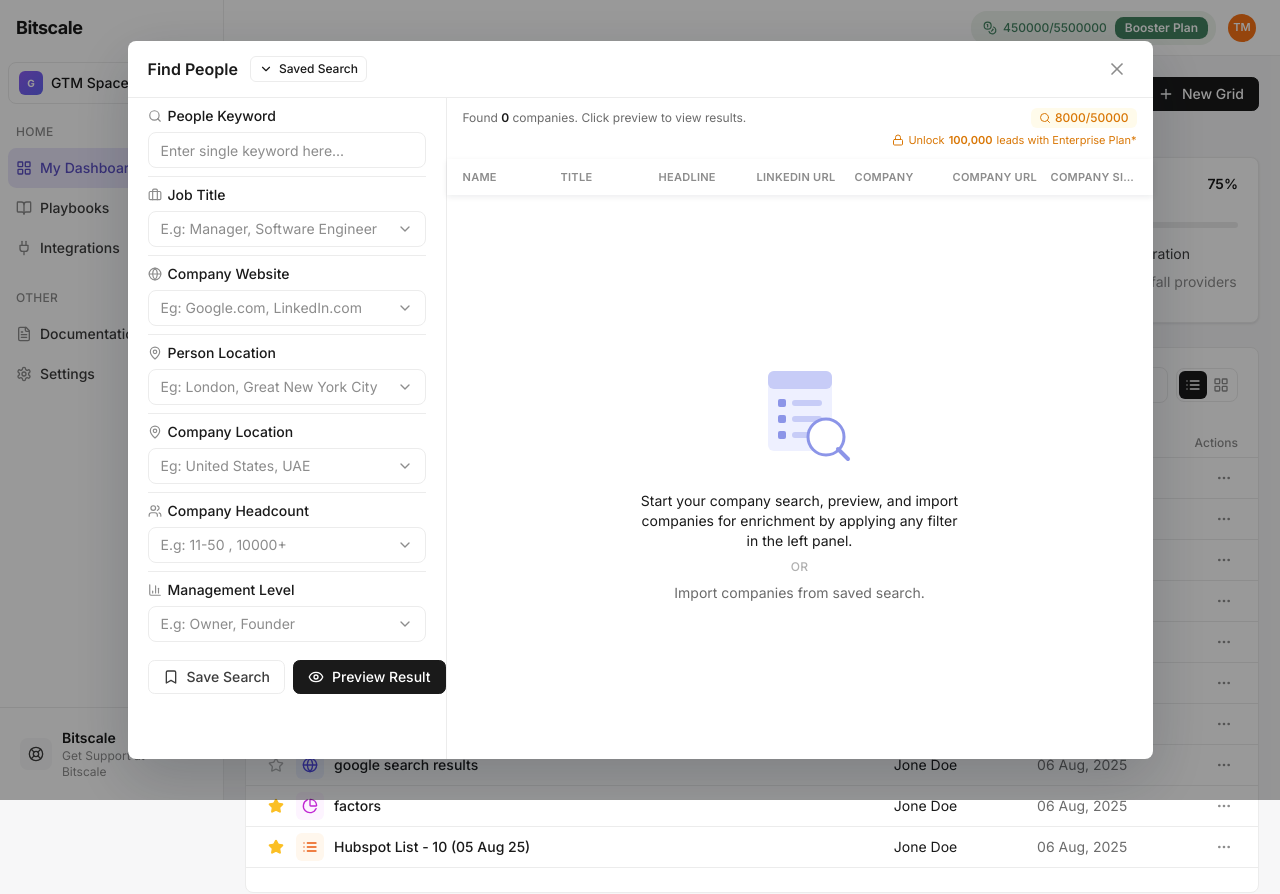
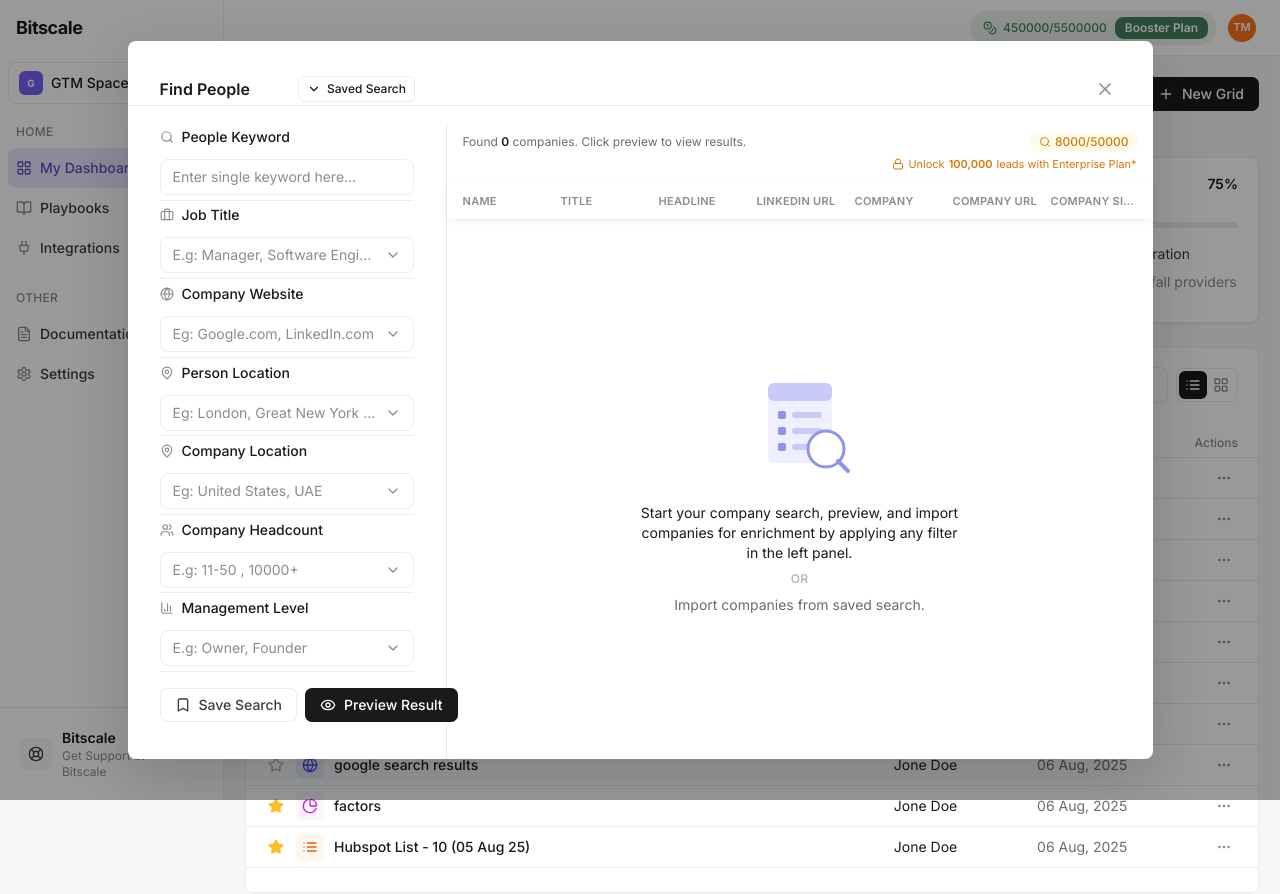
Before and after one commit to SaxenaAarohi/Bitscale-assignment, a Next.js app: page / in a window 1280 px wide. Both pictures are taken after a click on the button "Find People". Shown: the top 894 px of the page. Built offline with nearby package versions, Linux system fonts and the light colour scheme.

Commit message:
fix layout

```diff
--- a/components/findpeople/FilterField.tsx
+++ b/components/findpeople/FilterField.tsx
@@ -21,10 +21,10 @@ export function FilterField({
   useClickOutside(ref, () => setOpen(false), open);
 
   return (
-    <div className="flex flex-1 flex-col justify-center border-b border-line py-2">
+    <div className="flex flex-1 flex-col justify-center border-b border-line">
       <label
         htmlFor={`filter-${field.id}`}
-        className="mb-1.5 flex items-center gap-1.5 text-sm font-medium text-ink-800"
+        className="mb-3 flex items-center gap-2 text-sm font-medium text-ink-800"
       >
         <Icon name={field.icon} className="h-3.5 w-3.5 text-ink-400" />
         {field.label}
--- a/components/findpeople/FindPeopleModal.tsx
+++ b/components/findpeople/FindPeopleModal.tsx
@@ -29,7 +29,7 @@ export function FindPeopleModal({
     >
       <div className="flex h-full flex-col">
 
-        <div className="flex items-center gap-3 border-b border-line px-5 py-3">
+        <div className="flex items-center gap-12 border-b border-line px-8 pt-[32px]">
           <h2 id="find-people-title" className="text-base font-semibold text-ink-900">
             Find People
           </h2>
@@ -46,10 +46,10 @@ export function FindPeopleModal({
           </button>
         </div>
 
-        <div className="grid min-h-0 flex-1 grid-cols-1 md:grid-cols-[319px_1fr]">
+        <div className="grid min-h-0 flex-1 grid-cols-1 md:grid-cols-[319px_1fr] mt-4">
 
           <div className="flex min-h-0 flex-col border-b border-line md:border-b-0 md:border-r">
-            <div className="flex h-[550px] flex-col overflow-hidden px-5">
+            <div className="flex h-[550px] flex-col overflow-hidden px-8">
               {findPeopleFilters.map((field) => (
                 <FilterField
                   key={field.id}
@@ -59,7 +59,7 @@ export function FindPeopleModal({
                 />
               ))}
             </div>
-            <div className="flex items-center gap-2 px-5 py-3">
+            <div className="flex items-center gap-2 px-8 py-4">
               <Button variant="secondary" leftIcon={<Bookmark className="h-4 w-4" />}>
                 Save Search
               </Button>
```
